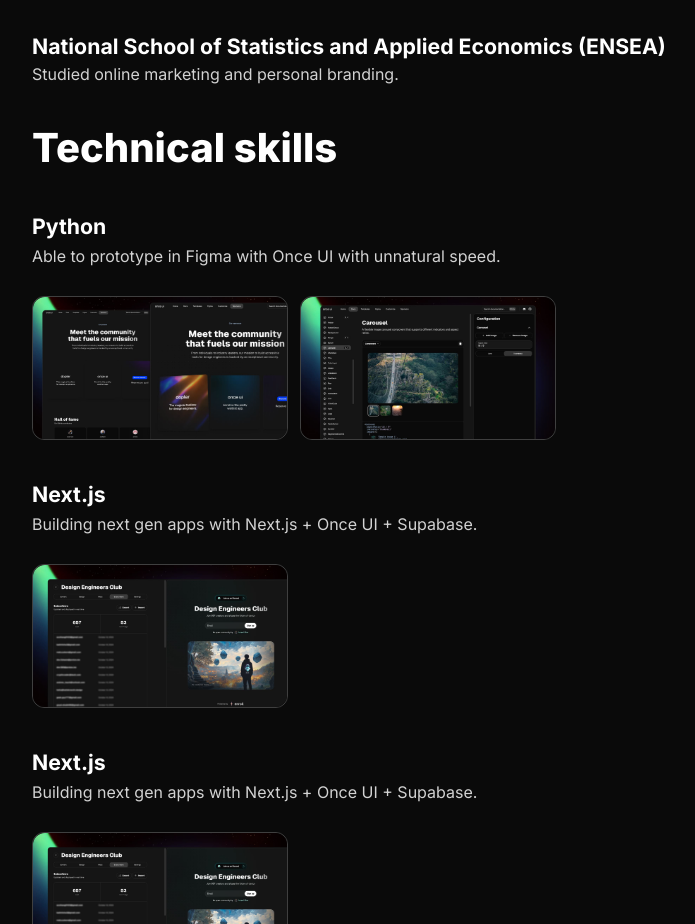
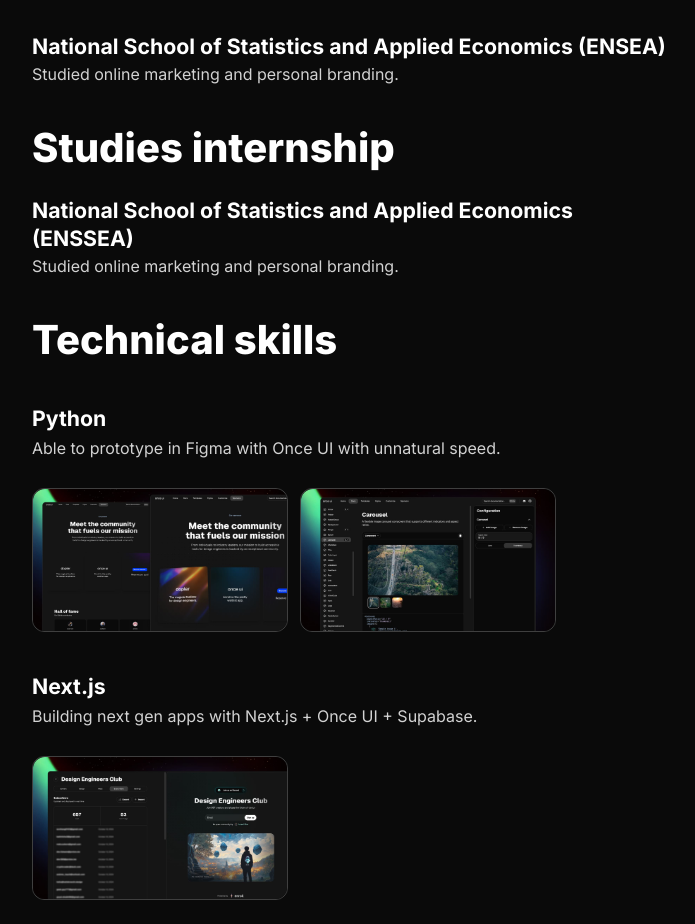
Before and after one commit to samiMazari/Sami-magic-Portfolio, a Next.js app: page /en/about in a window 1280 px wide. Shown: the part 2020-2944 px from the top of the page, without its empty margins (480-1175 px from the left). Built offline with nearby package versions, Linux system fonts and the light colour scheme.

Commit message:
Update page.tsx

```diff
--- a/src/app/[locale]/about/page.tsx
+++ b/src/app/[locale]/about/page.tsx
@@ -327,6 +327,39 @@ export default function About(
                         </>
                     )}
 
+		     { about.internship.display && (
+                        <>
+                            <Heading
+                                as="h2"
+                                id={about.internship.title}
+                                variant="display-strong-s"
+                                marginBottom="m">
+                                {about.internship.title}
+                            </Heading>
+                            <Flex
+                                direction="column"
+                                fillWidth gap="l" marginBottom="40">
+                                {about.internship.institutions.map((institution, index) => (
+                                    <Flex
+                                        key={`${institution.name}-${index}`}
+                                        fillWidth gap="4"
+                                        direction="column">
+                                        <Text
+                                            id={institution.name}
+                                            variant="heading-strong-l">
+                                            {institution.name}
+                                        </Text>
+                                        <Text
+                                            variant="heading-default-xs"
+                                            onBackground="neutral-weak">
+                                            {institution.description}
+                                        </Text>
+                                    </Flex>
+                                ))}
+                            </Flex>
+                        </>
+                    )}
+
                     { about.technical.display && (
                         <>
                             <Heading
```
